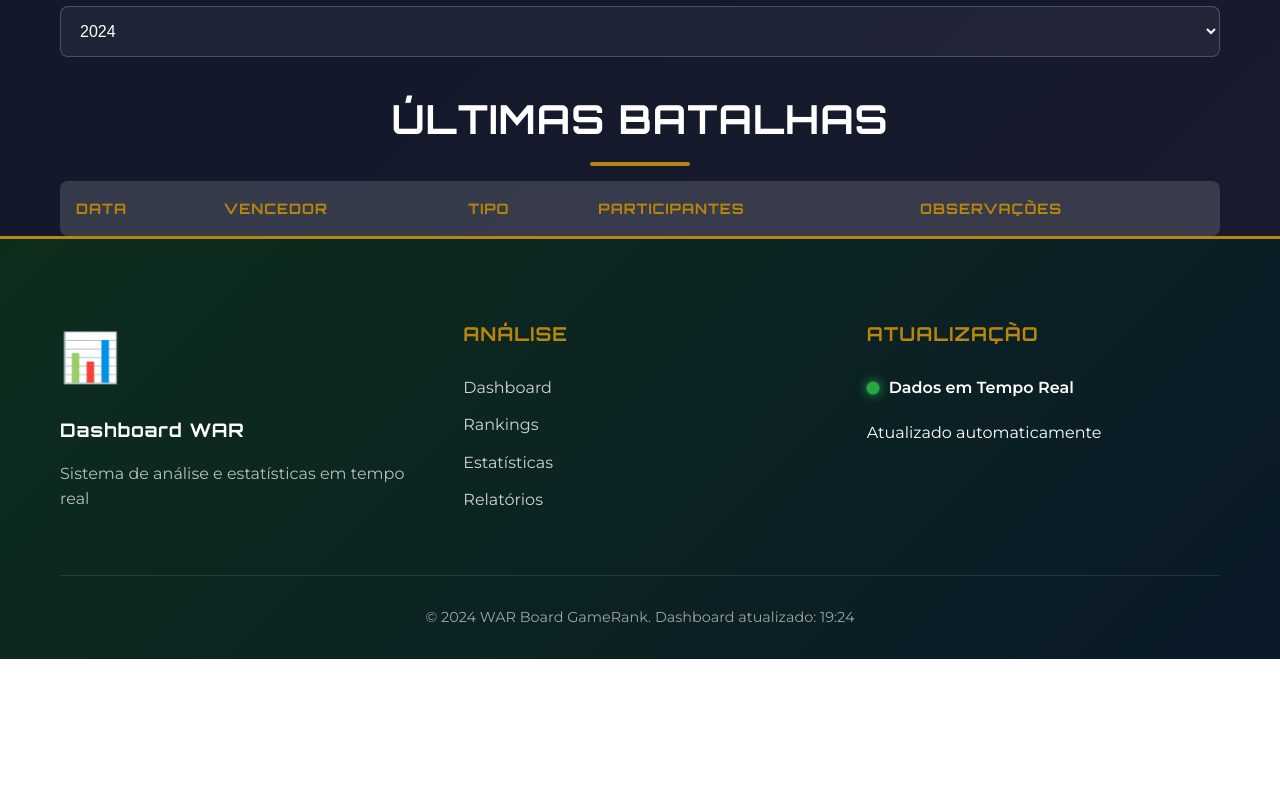
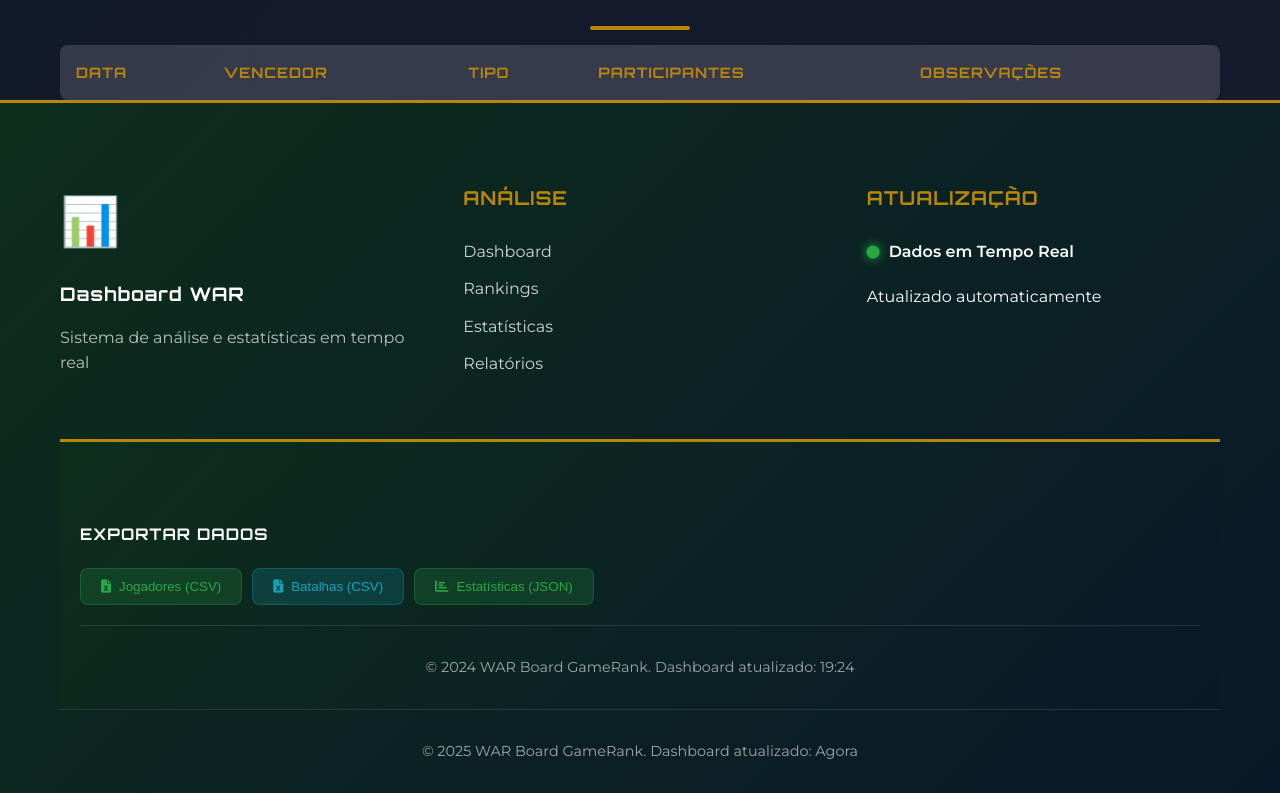
Before and after one commit to dankinlab89-design/war-board-gamerank, a website: page public/dashboard.html in a window 1280 px wide. Shown: the part 1577-2370 px from the top of the page. Before the commit the page ends 2236 px from the top, so only its background shows below. Drawn offline with nearby package versions, Linux system fonts and the light colour scheme; no server answers.

Commit message:
Update dashboard.html
Exportação no footer

```diff
--- a/public/dashboard.html
+++ b/public/dashboard.html
@@ -170,22 +170,6 @@
             </button>
         </div>
     </nav>
-
-    <!-- Seção de Exportação -->
-<section class="export-section">
-    <h2 class="section-title">EXPORTAÇÃO DE DADOS</h2>
-    <div class="export-buttons">
-        <button id="export-jogadores" class="export-btn">
-            <i class="fas fa-file-excel"></i> Exportar Jogadores (CSV)
-        </button>
-        <button id="export-partidas" class="export-btn csv">
-            <i class="fas fa-file-excel"></i> Exportar Batalhas (CSV)
-        </button>
-        <button id="export-estatisticas" class="export-btn">
-            <i class="fas fa-chart-bar"></i> Exportar Estatísticas
-        </button>
-    </div>
-</section>
 
     <!-- Dashboard Container -->
     <main class="container">
@@ -407,8 +391,33 @@
                 </div>
             </div>
 
+            <!-- Adicionar no footer do dashboard.html -->
+<footer class="footer">
+    <div class="container">
+        <!-- Seção de exportação no footer -->
+        <div class="footer-export">
+            <h4>EXPORTAR DADOS</h4>
+            <div class="export-buttons">
+                <button id="export-jogadores" class="export-btn">
+                    <i class="fas fa-file-excel"></i> Jogadores (CSV)
+                </button>
+                <button id="export-partidas" class="export-btn csv">
+                    <i class="fas fa-file-excel"></i> Batalhas (CSV)
+                </button>
+                <button id="export-estatisticas" class="export-btn">
+                    <i class="fas fa-chart-bar"></i> Estatísticas (JSON)
+                </button>
+            </div>
+        </div>
+
+        <div class="footer-bottom">
+            <p>&copy; 2024 WAR Board GameRank. Dashboard atualizado: <span id="last-update">Agora</span></p>
+        </div>
+    </div>
+</footer>
+
             <div class="footer-bottom">
-                <p>&copy; 2024 WAR Board GameRank. Dashboard atualizado: <span id="last-update">Agora</span></p>
+                <p>&copy; 2025 WAR Board GameRank. Dashboard atualizado: <span id="last-update">Agora</span></p>
             </div>
         </div>
     </footer>
```
